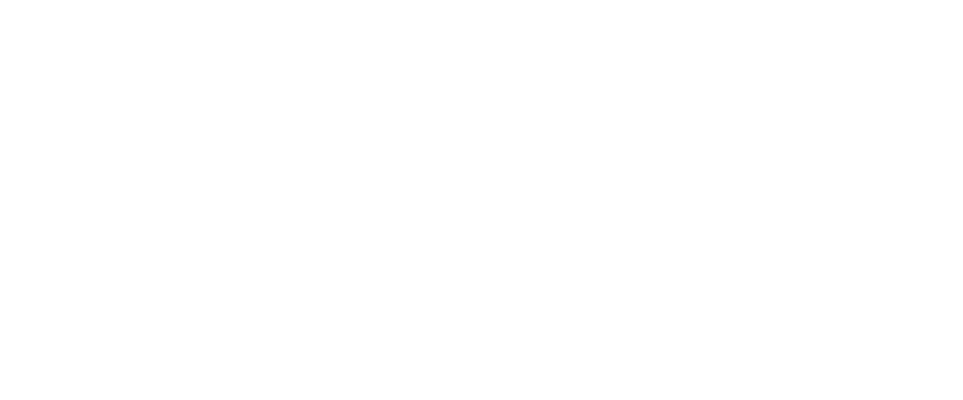
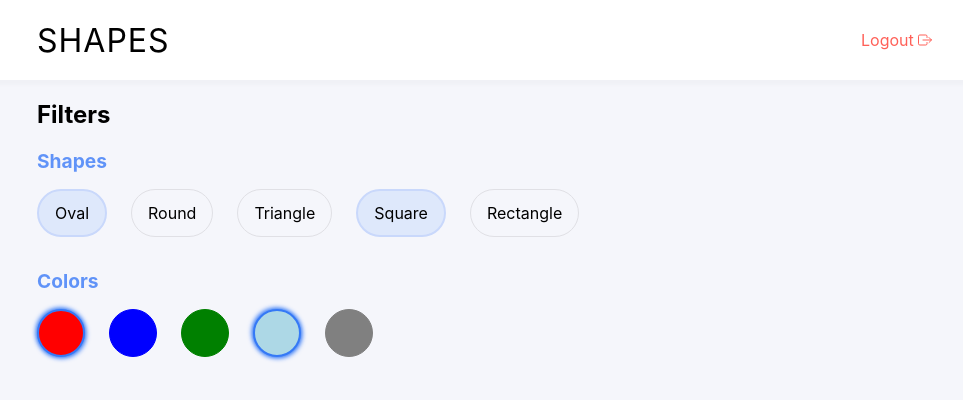
Before and after one commit to Ukhu/tql-color-shape-filters, a React (Create React App) app: page / in a window 1280 px wide. Shown: the top 400 px of the page, without its empty margins (155-1118 px from the left). Built offline with nearby package versions, Linux system fonts and the light colour scheme.

Commit message:
create the header and filter group components

```diff
--- a/package.json
+++ b/package.json
@@ -13,6 +13,7 @@
     "@types/styled-components": "^5.1.10",
     "react": "^17.0.2",
     "react-dom": "^17.0.2",
+    "react-icons": "^4.2.0",
     "react-scripts": "4.0.3",
     "styled-components": "^5.3.0",
     "typescript": "^4.1.2",
--- a/src/App.tsx
+++ b/src/App.tsx
@@ -1,7 +1,13 @@
 import React from "react";
 
+import Home from "./pages/Home";
+
 function App() {
-  return <div></div>;
+  return (
+    <div>
+      <Home />
+    </div>
+  );
 }
 
 export default App;
--- a/src/components/Color.tsx
+++ b/src/components/Color.tsx
@@ -9,16 +9,17 @@ const StyledColor = styled.div<{ selected: boolean; name: string }>`
   background-color: ${({ name }) => name};
   border: 1px solid ${({ name }) => name};
   border-radius: 50%;
+  margin-right: 1.5rem;
 
   ${({ selected }) =>
     selected &&
     css`
-      background-color: #dee8fb;
-      border: 1px solid #3579f6;
+      border: 2px solid #3579f6;
+      box-shadow: 1px 1px 5px #3579f6, -1px -1px 5px #3579f6;
     `}
 `;
 
-const Color = ({ name, selected }: IColorProps) => {
+const Color = ({ name, selected = false }: IColorProps) => {
   return <StyledColor selected={selected} name={name} />;
 };
 
--- /dev/null
+++ b/src/components/FilterGroup.tsx
@@ -0,0 +1,34 @@
+import React from "react";
+import styled from "styled-components";
+
+const StyledFilterGroup = styled.div`
+  margin-bottom: 2rem;
+`;
+
+const FilterCategory = styled.h3`
+  color: #6093f8;
+  font-size: 1.2rem;
+  margin-bottom: 1rem;
+`;
+
+const Filters = styled.div`
+  display: flex;
+  flex-wrap: wrap;
+  align-items: center;
+`;
+
+interface IFilterGroup {
+  category: string;
+  children: React.ReactNode;
+}
+
+const FilterGroup = ({ category, children }: IFilterGroup) => {
+  return (
+    <StyledFilterGroup>
+      <FilterCategory>{category}</FilterCategory>
+      <Filters>{children}</Filters>
+    </StyledFilterGroup>
+  );
+};
+
+export default FilterGroup;
--- /dev/null
+++ b/src/components/Header.tsx
@@ -0,0 +1,41 @@
+import React from "react";
+import styled from "styled-components";
+import { IoExitOutline } from "react-icons/io5";
+
+const StyledHeader = styled.header`
+  height: 5rem;
+  padding: 0 12rem;
+  background-color: #ffffff;
+  display: flex;
+  justify-content: space-between;
+  align-items: center;
+  box-shadow: 0px 5px 5px #f0f1f6;
+`;
+
+const Logo = styled.div`
+  text-transform: uppercase;
+  font-size: 2rem;
+  letter-spacing: 1px;
+`;
+
+const Logout = styled.div`
+  width: 4.5rem;
+  display: flex;
+  justify-content: space-between;
+  align-items: center;
+  color: #ff6058;
+`;
+
+const Header = () => {
+  return (
+    <StyledHeader>
+      <Logo>Shapes</Logo>
+      <Logout>
+        Logout
+        <IoExitOutline />
+      </Logout>
+    </StyledHeader>
+  );
+};
+
+export default Header;
--- a/src/components/Shape.tsx
+++ b/src/components/Shape.tsx
@@ -4,21 +4,25 @@ import styled, { css } from "styled-components";
 import { IShapeProps } from "../types";
 
 const StyledShape = styled.div<{ selected: boolean }>`
+  display: flex;
+  justify-content: center;
+  align-items: center;
+  padding: 0 1rem;
   height: 3rem;
-  padding: 1rem;
   background-color: #f5f6fb;
   border: 1px solid #e0e0e5;
-  border-radius: 50%;
+  border-radius: 12rem;
+  margin-right: 1.5rem;
 
   ${({ selected }) =>
     selected &&
     css`
       background-color: #dee8fb;
-      border: 1px solid #c9d8fb;
+      border: 2px solid #c9d8fb;
     `}
 `;
 
-const Shape = ({ name, selected }: IShapeProps) => {
+const Shape = ({ name, selected = false }: IShapeProps) => {
   return <StyledShape selected={selected}>{name}</StyledShape>;
 };
 
--- a/src/index.css
+++ b/src/index.css
@@ -6,6 +6,7 @@
 
 body {
   margin: 0;
+  background-color: #f5f6fb;
   font-family: -apple-system, BlinkMacSystemFont, "Segoe UI", "Roboto", "Oxygen",
     "Ubuntu", "Cantarell", "Fira Sans", "Droid Sans", "Helvetica Neue",
     sans-serif;
--- /dev/null
+++ b/src/pages/Home.tsx
@@ -0,0 +1,40 @@
+import React from "react";
+
+import Header from "../components/Header";
+import Shape from "../components/Shape";
+import Color from "../components/Color";
+import FilterGroup from "../components/FilterGroup";
+import styled from "styled-components";
+
+const FiltersSection = styled.section`
+  margin: 0 12rem;
+`;
+
+const Home = () => {
+  return (
+    <div>
+      <Header />
+
+      <FiltersSection>
+        <h2>Filters</h2>
+        <FilterGroup category="Shapes">
+          <Shape name="Oval" selected />
+          <Shape name="Round" />
+          <Shape name="Triangle" />
+          <Shape name="Square" selected />
+          <Shape name="Rectangle" />
+        </FilterGroup>
+
+        <FilterGroup category="Colors">
+          <Color name="red" selected />
+          <Color name="blue" />
+          <Color name="green" />
+          <Color name="lightblue" selected />
+          <Color name="grey" />
+        </FilterGroup>
+      </FiltersSection>
+    </div>
+  );
+};
+
+export default Home;
--- a/src/types.ts
+++ b/src/types.ts
@@ -1,9 +1,9 @@
 export interface IShapeProps {
   name: string;
-  selected: boolean;
+  selected?: boolean;
 }
 
 export interface IColorProps {
   name: string;
-  selected: boolean;
+  selected?: boolean;
 }
```
Also changed, not shown: 1 other file (tests, documents, lock files or other folders).
